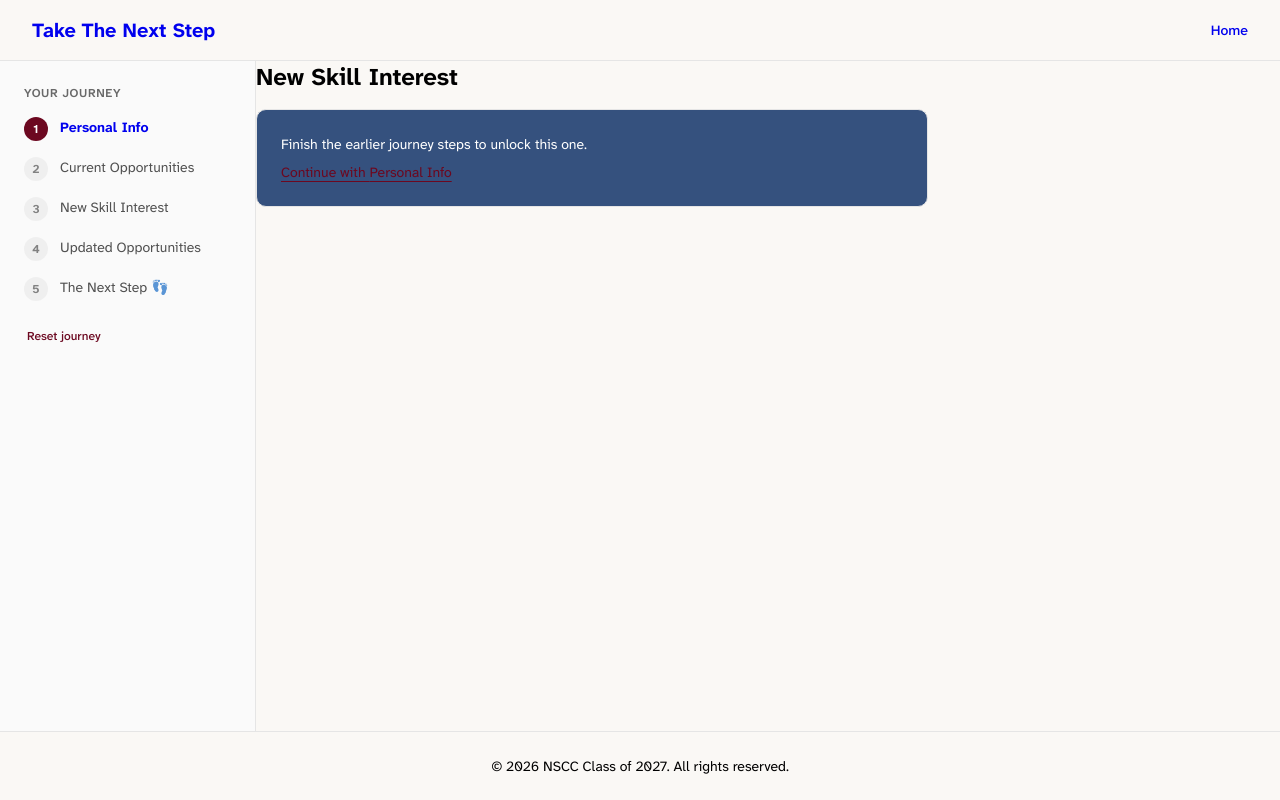
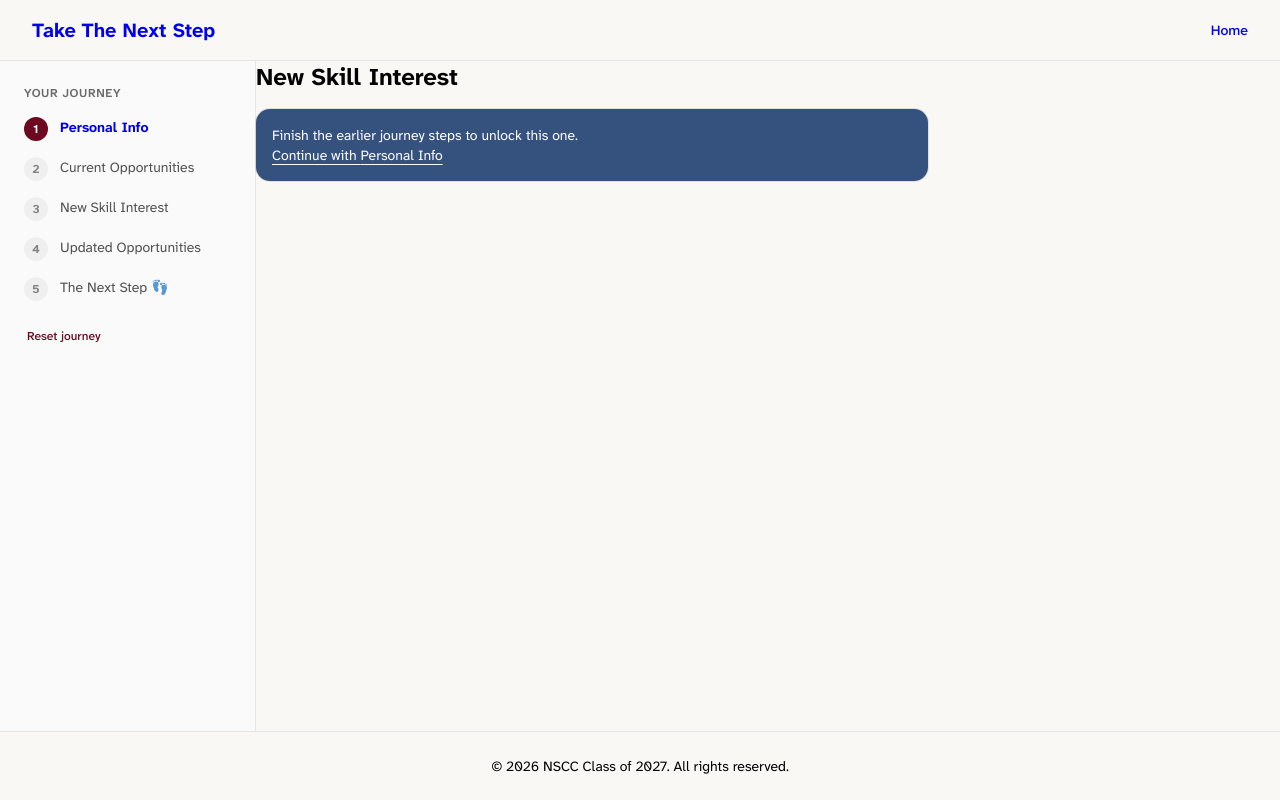
Before and after one commit to jaynaugler/ttns, a Next.js app: page /new-skill in a window 1280 px wide. Built offline with nearby package versions, Linux system fonts and the light colour scheme.

Commit message:
Borrowing user card component as it's not on main yet, and ensuring style and font is consistent throughout.

```diff
--- a/src/components/journey-step-list.tsx
+++ b/src/components/journey-step-list.tsx
@@ -48,7 +48,7 @@
                   className={cn(
                     "flex-shrink-0 w-6 h-6 rounded-full flex items-center justify-center text-xs font-bold",
                     status === "done"
-                      ? "bg-primary/80 text-primary-foreground"
+                      ? "bg-primary text-primary-foreground"
                       : "bg-primary text-primary-foreground"
                   )}
                 >
--- a/src/components/journey-step-page.tsx
+++ b/src/components/journey-step-page.tsx
@@ -3,6 +3,7 @@
 import Link from "next/link";
 
 import { Button } from "@/components/ui/button";
+import { Card, CardContent } from "@/components/ui/card";
 import {
   JOURNEY_STEPS,
   isPageUnlocked,
@@ -43,17 +44,19 @@
     return (
       <div className="max-w-2xl">
         <h1 className="text-2xl font-bold">{title}</h1>
-        <div className="mt-4 rounded-lg border bg-card p-6 text-sm text-card-foreground space-y-2">
+        <Card className="mt-4">
+          <CardContent>
             <p>Finish the earlier journey steps to unlock this one.</p>
             {nextUp && (
               <Link
                 href={nextUp.href}
-              className="text-primary underline underline-offset-4"
+                className="text-primary-foreground underline underline-offset-4"
               >
                 Continue with {nextUp.label}
               </Link>
             )}
-        </div>
+          </CardContent>
+        </Card>
       </div>
     );
   }
--- a/src/components/ui/card.tsx
+++ b/src/components/ui/card.tsx
@@ -0,0 +1,102 @@
+import * as React from "react"
+import { cn } from "cn"
+
+function Card({
+  className,
+  size = "default",
+  ...props
+}: React.ComponentProps<"div"> & { size?: "default" | "sm" }) {
+  return (
+    <div
+      data-slot="card"
+      data-size={size}
+      className={cn(
+        "group/card flex flex-col gap-(--card-spacing) overflow-hidden rounded-xl bg-card py-(--card-spacing) text-sm text-card-foreground ring-1 ring-foreground/10 [--card-spacing:--spacing(4)] has-data-[slot=card-footer]:pb-0 has-[>img:first-child]:pt-0 data-[size=sm]:[--card-spacing:--spacing(3)] data-[size=sm]:has-data-[slot=card-footer]:pb-0 *:[img:first-child]:rounded-t-xl *:[img:last-child]:rounded-b-xl",
+        className
+      )}
+      {...props}
+    />
+  )
+}
+
+function CardHeader({ className, ...props }: React.ComponentProps<"div">) {
+  return (
+    <div
+      data-slot="card-header"
+      className={cn(
+        "group/card-header @container/card-header grid auto-rows-min items-start gap-1 rounded-t-xl px-(--card-spacing) has-data-[slot=card-action]:grid-cols-[1fr_auto] has-data-[slot=card-description]:grid-rows-[auto_auto] [.border-b]:pb-(--card-spacing)",
+        className
+      )}
+      {...props}
+    />
+  )
+}
+
+function CardTitle({ className, ...props }: React.ComponentProps<"div">) {
+  return (
+    <div
+      data-slot="card-title"
+      className={cn(
+        "font-heading text-base leading-snug font-medium group-data-[size=sm]/card:text-sm",
+        className
+      )}
+      {...props}
+    />
+  )
+}
+
+function CardDescription({ className, ...props }: React.ComponentProps<"div">) {
+  return (
+    <div
+      data-slot="card-description"
+      className={cn("text-sm text-muted-foreground", className)}
+      {...props}
+    />
+  )
+}
+
+function CardAction({ className, ...props }: React.ComponentProps<"div">) {
+  return (
+    <div
+      data-slot="card-action"
+      className={cn(
+        "col-start-2 row-span-2 row-start-1 self-start justify-self-end",
+        className
+      )}
+      {...props}
+    />
+  )
+}
+
+function CardContent({ className, ...props }: React.ComponentProps<"div">) {
+  return (
+    <div
+      data-slot="card-content"
+      className={cn("px-(--card-spacing)", className)}
+      {...props}
+    />
+  )
+}
+
+function CardFooter({ className, ...props }: React.ComponentProps<"div">) {
+  return (
+    <div
+      data-slot="card-footer"
+      className={cn(
+        "flex items-center rounded-b-xl border-t bg-muted/50 p-(--card-spacing)",
+        className
+      )}
+      {...props}
+    />
+  )
+}
+
+export {
+  Card,
+  CardHeader,
+  CardFooter,
+  CardTitle,
+  CardAction,
+  CardDescription,
+  CardContent,
+}
```
Lines whose indentation alone changed are shown as unchanged.
